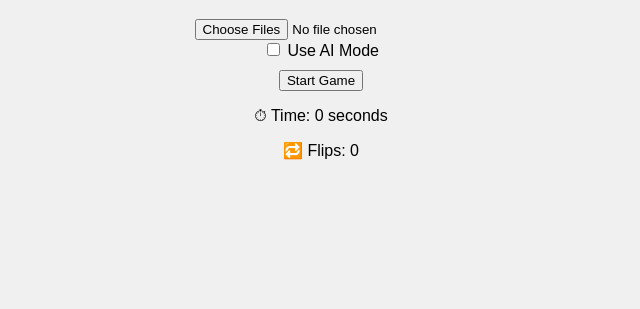
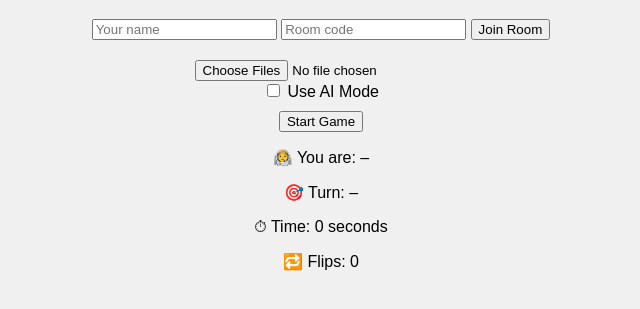
Before and after one commit to admiller007/memorygame, a plain HTML site: page index.html in a window 1280 px wide. Shown: the part 61-370 px from the top of the page, without its empty margins (319-959 px from the left). Drawn offline with Linux system fonts and the light colour scheme.

Commit message:
Multiplayer

```diff
--- a/index.html
+++ b/index.html
@@ -8,6 +8,14 @@
 </head>
 <body>
   <h1>Photo Memory Game</h1>
+
+  <!-- 🧑‍🤝‍🧑 Multiplayer Setup -->
+  <div id="multiplayerSetup" style="margin-bottom: 20px;">
+    <input type="text" id="playerName" placeholder="Your name" />
+    <input type="text" id="roomCode" placeholder="Room code" />
+    <button id="joinRoom">Join Room</button>
+    <p id="joinStatus" style="margin-top: 5px;"></p>
+  </div>
 
   <input type="file" id="imageUpload" multiple accept="image/*" />
 
@@ -36,6 +44,8 @@ Fantasy castle"></textarea>
 
   <!-- 📊 Game Stats -->
   <div id="stats">
+    <p>🧑‍🚀 You are: <span id="playerLabel">–</span></p>
+    <p>🎯 Turn: <span id="turnLabel">–</span></p>
     <p>⏱ Time: <span id="timer">0</span> seconds</p>
     <p>🔁 Flips: <span id="flipCount">0</span></p>
   </div>
@@ -49,6 +59,10 @@ Fantasy castle"></textarea>
   <!-- 🎮 Game Board -->
   <div id="gameBoard"></div>
 
+  <!-- Firebase SDKs -->
+  <script src="https://www.gstatic.com/firebasejs/9.6.1/firebase-app.js"></script>
+  <script src="https://www.gstatic.com/firebasejs/9.6.1/firebase-database.js"></script>
+
   <script src="script.js"></script>
 </body>
 </html>
```
